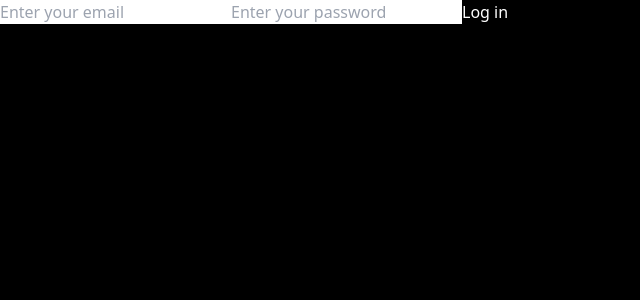
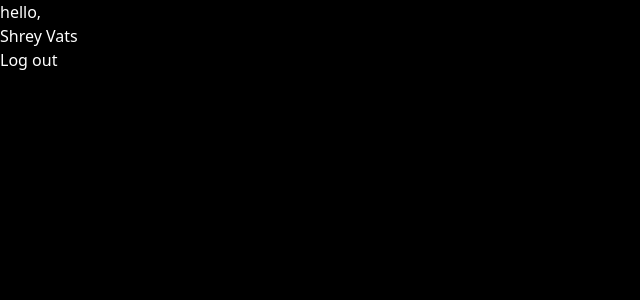
Before and after one commit to Shrey-Vats/-Employee-Management-System, a React (Vite) app: page / in a window 1280 px wide. Shown: the top 300 px of the page, without its empty margins (0-640 px from the left). Built offline with nearby package versions, Linux system fonts and the light colour scheme.

Commit message:
addingEmployeeDashboard header

```diff
--- a/src/App.jsx
+++ b/src/App.jsx
@@ -1,10 +1,12 @@
 import React from "react";
 import Login from "./components/Auth/Login";
+import EmployeeDashboard from "./components/Dashboard/EmployeeDashboard";
 
 const App = () => {
   return (
     <>
-      <Login />
+      {/* <Login /> */}
+      {<EmployeeDashboard />}
     </>
   )
 }
--- a/src/components/Dashboard/EmployeeDashboard.jsx
+++ b/src/components/Dashboard/EmployeeDashboard.jsx
@@ -0,0 +1,12 @@
+import React from "react";
+import Header from "../other/header";
+
+const EmployeeDashboard = ()=>{
+    return (
+    <div className="p-10 bg-[#1C1C1C] h-screen">
+        <Header />
+    </div>
+);
+}
+
+export default EmployeeDashboard
--- /dev/null
+++ b/src/components/other/Header.jsx
@@ -0,0 +1,14 @@
+import React from "react";
+
+const Header = ()=>{
+    return (
+      <div className="flex items-end justify-between">
+        <h1 className="text-2xl font-medium">
+          hello, <br /> <span className="text-3xl font-semibold">Shrey Vats</span>
+        </h1>
+        <button className="bg-red-600 text-lg font-medium text-white py-2 px-5 rounded-sm">Log out</button>
+      </div>
+    );
+}
+
+export default Header
```
